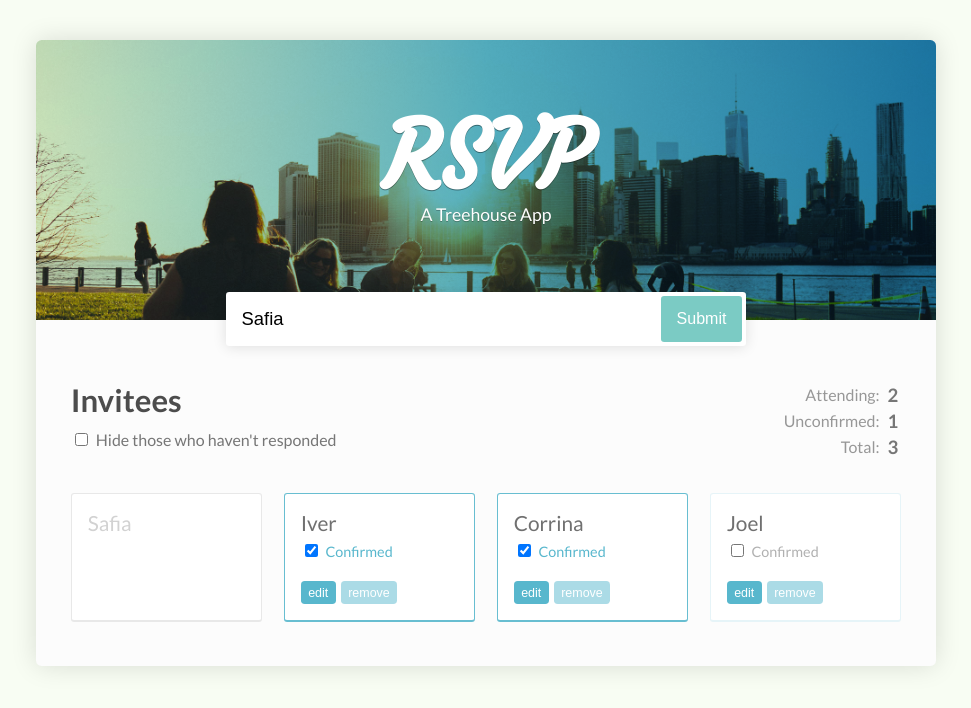
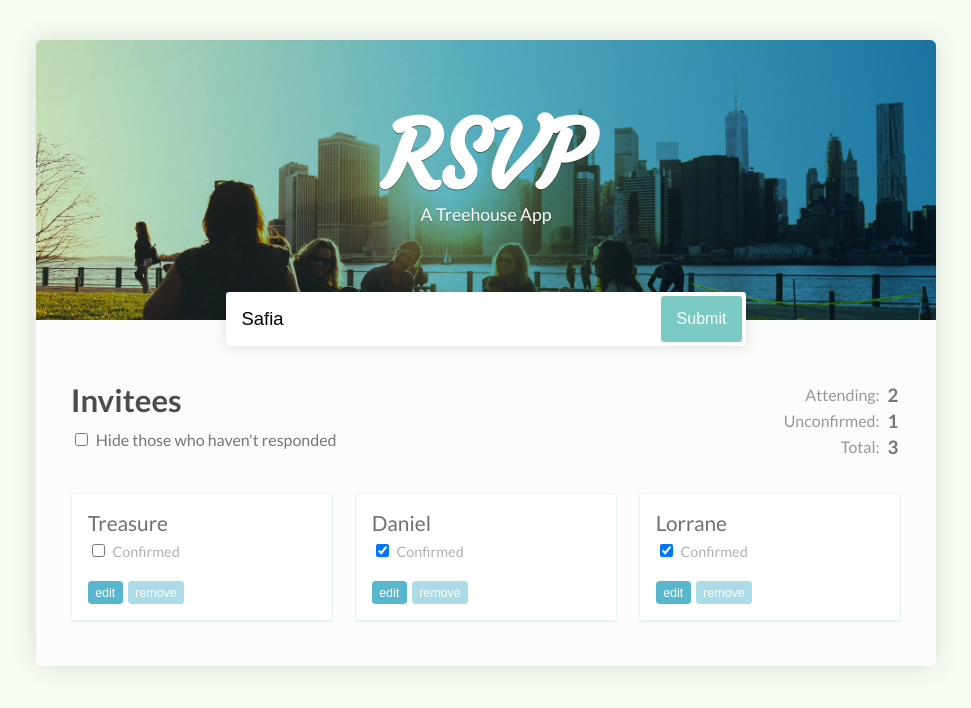
Before and after one commit to Daniellunsc/RSVP, a React (Create React App) app: page / in a window 1280 px wide. Shown: the top 708 px of the page, without its empty margins (154-1125 px from the left). Built offline with nearby package versions, Linux system fonts and the light colour scheme.

Commit message:
Criacao do componente de convidados

```diff
--- a/package.json
+++ b/package.json
@@ -3,6 +3,7 @@
   "version": "0.1.0",
   "private": true,
   "dependencies": {
+    "prop-types": "^15.6.0",
     "react": "^16.0.0",
     "react-dom": "^16.0.0",
     "react-scripts": "1.0.14"
--- a/src/App.js
+++ b/src/App.js
@@ -1,7 +1,30 @@
 import React, { Component } from 'react';
 import './App.css';
+import Guestlist from './Components/GuestList.js';
 
 class App extends Component {
+
+  state = {
+    guests: [
+      {
+        name: 'Treasure',
+        isConfirmed: false
+      },
+      {
+        name: 'Daniel',
+        isConfirmed: true
+      },
+      {
+        name: 'Lorrane',
+        isConfirmed: true
+      },
+    ]
+  }
+
+  getTotalInvite = () => this.state.guests.length;
+  // getConfirmedGuests = () =>
+  // getUnconfirmedGuests = () =>
+
   render() {
     return (
       <div className="App">
@@ -36,32 +59,7 @@
             </tr>
           </tbody>
         </table>
-        <ul>
-          <li className="pending"><span>Safia</span></li>
-          <li className="responded"><span>Iver</span>
-            <label>
-              <input type="checkbox" checked /> Confirmed
-            </label>
-            <button>edit</button>
-            <button>remove</button>
-          </li>
-          <li className="responded">
-            <span>Corrina</span>
-            <label>
-              <input type="checkbox" checked /> Confirmed
-            </label>
-            <button>edit</button>
-            <button>remove</button>
-          </li>
-          <li>
-            <span>Joel</span>
-            <label>
-              <input type="checkbox" /> Confirmed
-            </label>
-            <button>edit</button>
-            <button>remove</button>
-          </li>
-        </ul>
+        <Guestlist guests= {this.state.guests}/>
       </div>
     </div>
     );
--- /dev/null
+++ b/src/Components/GuestList.js
@@ -0,0 +1,21 @@
+import React from 'react'
+import PropTypes from 'prop-types';
+
+const GuestList = props =>
+    <ul>
+        {props.guests.map((guest, index)=>
+            <li key={index}>
+            <span>{guest.name}</span>
+                <label>
+                    <input type="checkbox" checked={guest.isConfirmed}/> Confirmed
+                </label>
+                <button>edit</button>
+                <button>remove</button>
+        </li>)}
+    </ul>
+
+GuestList.propTypes = {
+    guests: PropTypes.array.isRequired
+}
+
+export default GuestList;
```
